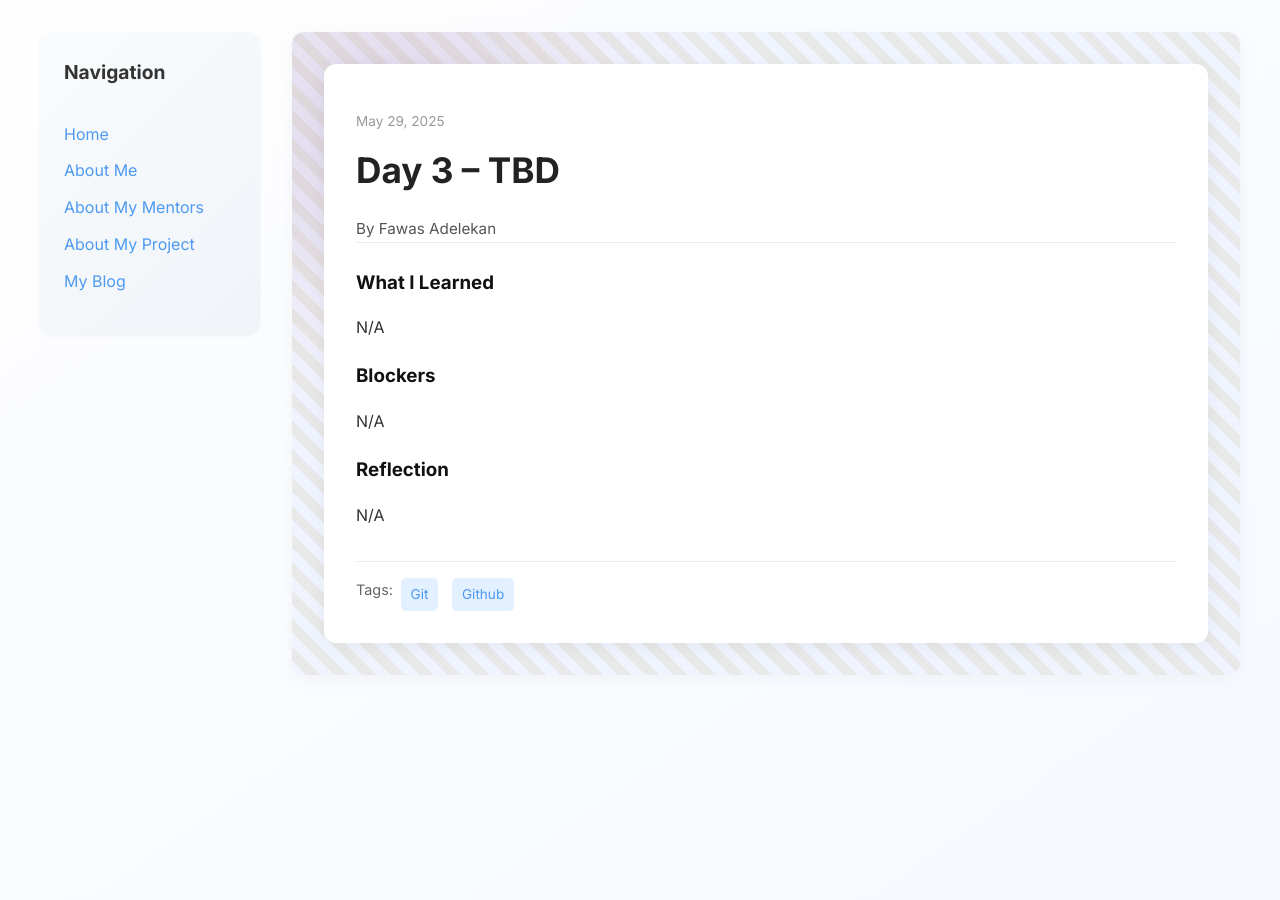
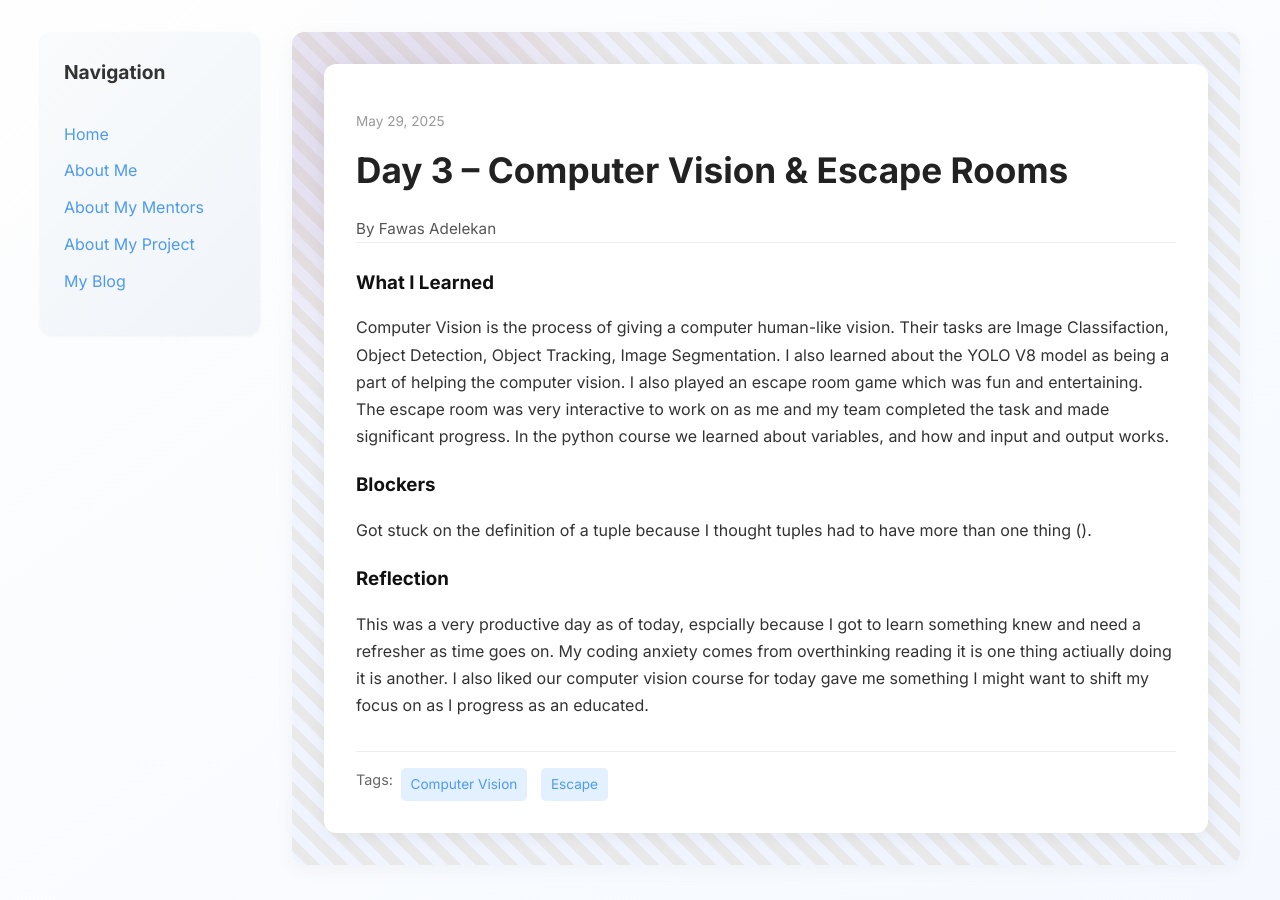
Before and after one commit to ForrestAj/ForrestAj.github.io, a Jekyll site: the page built from _posts/2025-05-29-day-3.md, in a window 1280 px wide. Built offline with Jekyll 4.4.1, drawn with Linux system fonts in a browser that asks for light colours.

Commit message:
Update 2025-05-29-day-3.md

```diff
--- a/_posts/2025-05-29-day-3.md
+++ b/_posts/2025-05-29-day-3.md
@@ -1,19 +1,19 @@
 ---
 layout: post
-title: "Day 3 – TBD"
+title: "Day 3 – Computer Vision & Escape Rooms "
 date: 2025-05-29
 author: Fawas Adelekan
 permalink: /day3.html
-tags: ["Git", "Github"]
+tags: ["Computer Vision", "Escape"]
 
 what_i_learned: |
-   N/A
+   Computer Vision is the process of giving a computer human-like vision. Their tasks are Image Classifaction, Object Detection, Object Tracking, Image Segmentation. I also learned about the YOLO V8 model as being a part of helping the computer vision. I also played an escape room game which was fun and entertaining. The escape room was very interactive to work on as me and my team completed the task and made significant progress. In the python course we learned about variables, and how and input and output works.
 
 
 
 blockers: |
-  N/A
+  Got stuck on the definition of a tuple because I thought tuples had to have more than one thing ().
 
 reflection: |
-   N/A
+   This was a very productive day as of today, espcially because I got to learn something knew and need a refresher as time goes on. My coding anxiety comes from overthinking reading it is one thing actiually doing it is another. I also liked our computer vision course for today gave me something I might want to shift my focus on as I progress as an educated.
 ---
```
